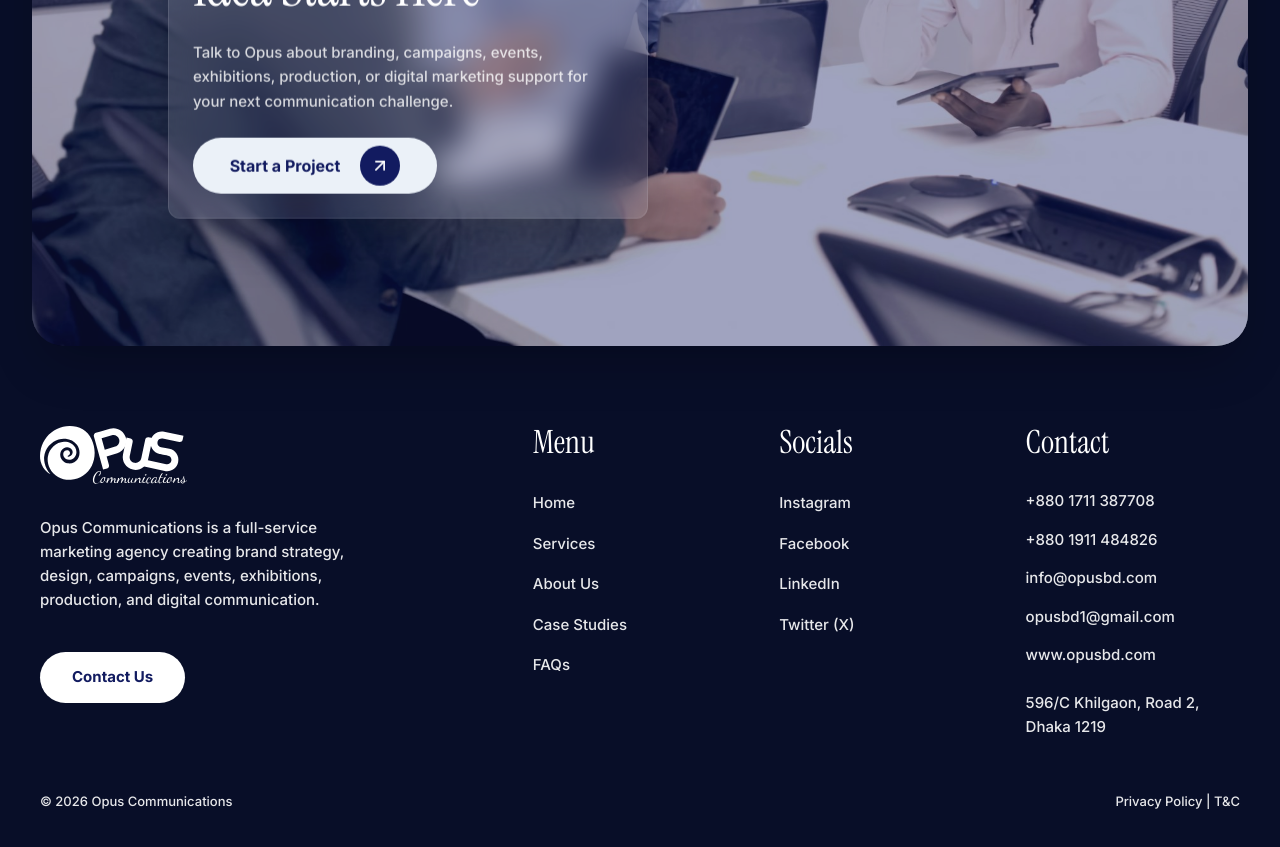
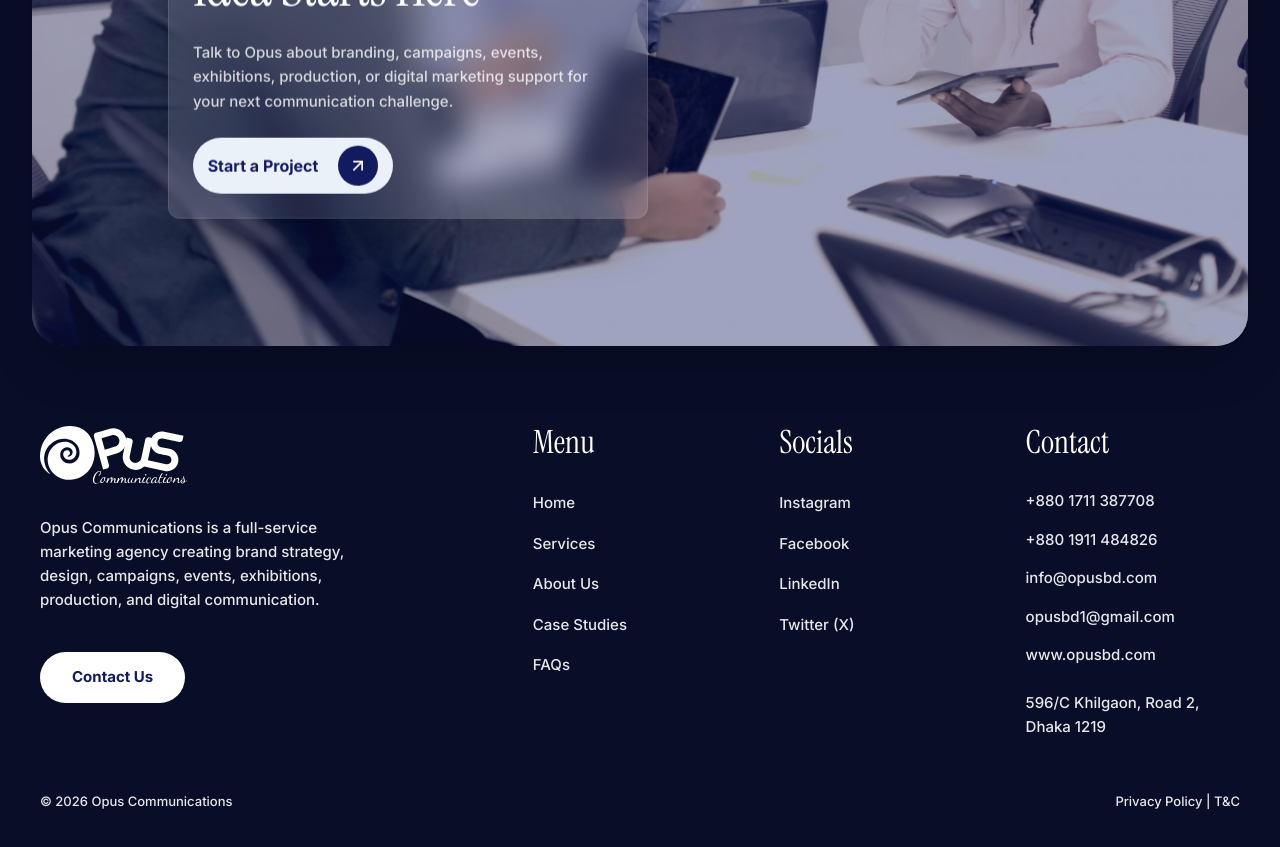
Before and after one commit to Abdul-Awul-Arman/Opus-dev, a Next.js app: page /about in a window 1280 px wide. Shown: the part 4580-5427 px from the top of the page. Built offline with nearby package versions, Linux system fonts and the light colour scheme.

Commit message:
Link mission CTA to about page

```diff
--- a/src/components/AnimatedButton.tsx
+++ b/src/components/AnimatedButton.tsx
@@ -27,7 +27,7 @@ export default function AnimatedButton({
     >
       <Link
         href={href || "/contact"}
-        className={`group/btn flex h-[56px] min-w-[244px] max-w-full items-center justify-center gap-3 rounded-full bg-[#ebf1f8] p-3 text-[16px] font-bold text-brand-navy-dark transition-all duration-300 hover:bg-white ${className}`}
+        className={`group/btn flex h-[56px] min-w-[200px] max-w-full items-center justify-center gap-3 rounded-full bg-[#ebf1f8] p-3 text-[16px] font-bold text-brand-navy-dark transition-all duration-300 hover:bg-white ${className}`}
       >
         {text}
         <span className="ml-2 flex h-10 w-10 items-center justify-center rounded-full bg-brand-navy-dark text-white transition-colors duration-300 group-hover/btn:bg-black">
--- a/src/components/OurGoal.tsx
+++ b/src/components/OurGoal.tsx
@@ -2,6 +2,7 @@
 
 import { motion } from "framer-motion";
 import { ArrowUpRight } from "lucide-react";
+import Link from "next/link";
 import LabelPill from "./LabelPill";
 
 export default function OurGoal() {
@@ -28,12 +29,15 @@ export default function OurGoal() {
             Our commitment to clients is deeply ingrained in our culture. We tailor every branding, campaign, event, exhibition, and production assignment to the unique needs of the brand, with a result-oriented mindset and a long-term view of communication.
           </p>
 
-          <button className="group flex h-[56px] w-full max-w-[240px] items-center justify-center gap-3 rounded-full bg-[#121b60] pl-6 pr-2 text-[16px] font-bold text-white transition-colors duration-300 hover:bg-black md:w-max md:max-w-none">
+          <Link
+            href="/about"
+            className="group flex h-[56px] w-full max-w-[240px] items-center justify-center gap-3 rounded-full bg-[#121b60] pl-6 pr-2 text-[16px] font-bold text-white transition-colors duration-300 hover:bg-black md:w-max md:max-w-none"
+          >
             Meet Opus
             <div className="w-10 h-10 bg-white rounded-full flex items-center justify-center transition-transform duration-300 group-hover:rotate-45">
               <ArrowUpRight size={20} className="text-[#121b60]" />
             </div>
-          </button>
+          </Link>
         </motion.div>
 
         {/* Right Image */}
```
